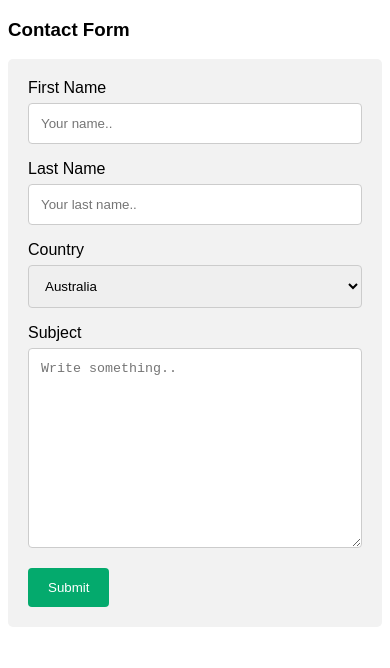
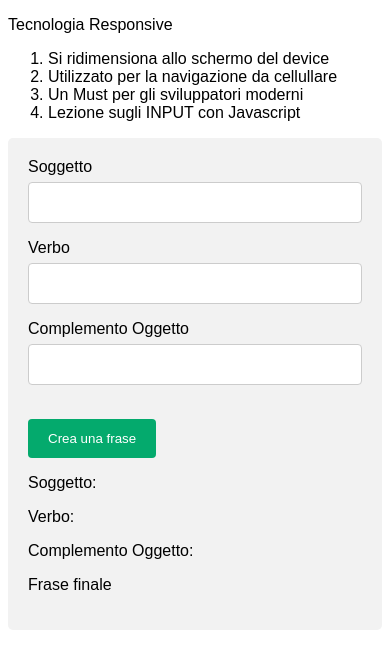
Before and after one commit to marcopalladino/javascript_exercise, a plain HTML site: page formResponsive.html in a window 390 px wide. Drawn offline with Linux system fonts and the light colour scheme.

Commit message:
Update formResponsive.html

```diff
--- a/formResponsive.html
+++ b/formResponsive.html
@@ -1,7 +1,9 @@
 <!DOCTYPE html>
-<html>
+<html lang="en">
 <head>
-<meta name="viewport" content="width=device-width, initial-scale=1">
+    <meta name="viewport" content="width=device-width, initial-scale=1.0">
+    <title>Tnput in Javascript</title>
+
     <style>
         body {font-family: Arial, Helvetica, sans-serif;}
         * {box-sizing: border-box;}
@@ -35,33 +37,92 @@ input[type=submit]:hover {
           background-color: #f2f2f2;
           padding: 20px;
         }
+        button{
+            background-color: #04AA6D;
+          color: white;
+          padding: 12px 20px;
+          border: none;
+          border-radius: 4px;
+          cursor: pointer;}
+
         </style>
+
+
+
+
 </head>
 <body>
+    <p>Tecnologia Responsive</p>
+    <ol>
+        <li>Si ridimensiona allo schermo del device</li>
+        <li>Utilizzato per la navigazione da cellullare</li>
+        <li>Un Must per gli sviluppatori moderni</li>
+        <li>Lezione sugli INPUT con Javascript</li>
 
-<h3>Contact Form</h3>
+    </ol>
+<div class="container">
+    <form id="frm1" >
+        <label for="soggetto">Soggetto</label>
+        <input id="soggetto" type="text" name="soggetto" value=""><br>
+        <label for="verbo">Verbo</label>
+        <input id ="verbo" type="text" name="verbo" value=""><br>
+        <label for="complementooggetto">Complemento Oggetto</label>
+        <input id="co" type="text" name="Complemento Oggetto" value=""><br><br>
+       <!-- <input type="submit" value="Submit"> -->
 
-<div class="container">
-  <form action="/action_page.php">
-    <label for="fname">First Name</label>
-    <input type="text" id="fname" name="firstname" placeholder="Your name..">
+       </form>
 
-    <label for="lname">Last Name</label>
-    <input type="text" id="lname" name="lastname" placeholder="Your last name..">
+       <button onclick="CreaUnaFrase()">Crea una frase</button>
 
-    <label for="country">Country</label>
-    <select id="country" name="country">
-      <option value="australia">Australia</option>
-      <option value="canada">Canada</option>
-      <option value="usa">USA</option>
-    </select>
+       <p>Soggetto:</p>
+       <p id="inputsoggetto"></p>
+       <p>Verbo:</p>
+       <p id="inputverbo"></p>
+       <p>Complemento Oggetto:</p>
+       <p id="inputCO"></p>
 
-    <label for="subject">Subject</label>
-    <textarea id="subject" name="subject" placeholder="Write something.." style="height:200px"></textarea>
 
-    <input type="submit" value="Submit">
-  </form>
+       <p>Frase finale</p>
+       <p id="out"></p>
+
+
+<script>
+
+
+
+
+function CreaUnaFrase() {
+let soggetto="";
+let verbo="";
+let complementooggetto="";
+
+soggetto=document.getElementById('soggetto').value;
+document.getElementById('inputsoggetto').innerHTML=soggetto;
+
+verbo=document.getElementsById('verbo').value;
+document.getElementById('inputverbo').innerHTML=verbo;
+
+
+complementooggetto=document.getElementsById('co').value;
+document.getElementById('inputCO').innerHTML=complementooggetto;
+
+let frase="";
+frase=soggetto+ " "+verbo+ " "+complementooggetto;
+
+document.getElementById('out').innerHTML=frase;
+}
+
+
+
+</script>
+
+
+
     </div>
+
+
+
+
 
 </body>
 </html>
```
Lines whose indentation alone changed are shown as unchanged.
